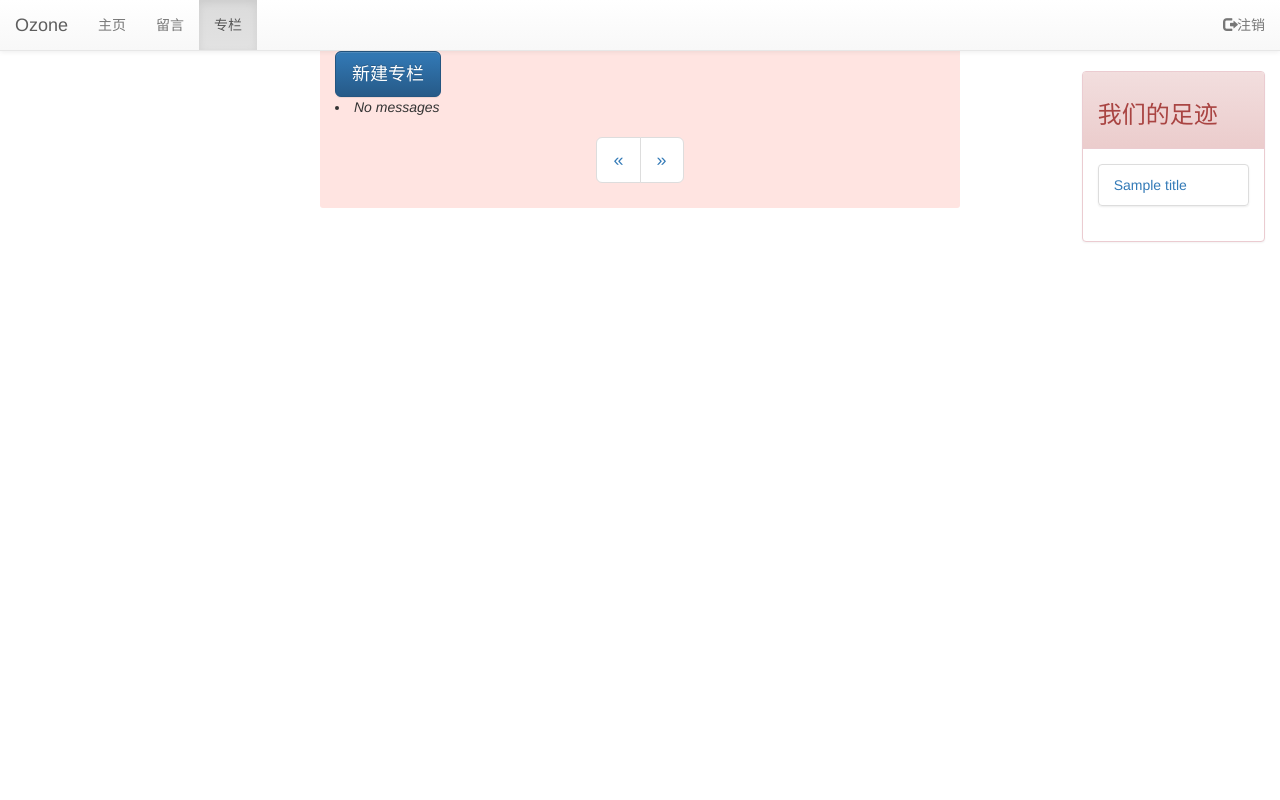
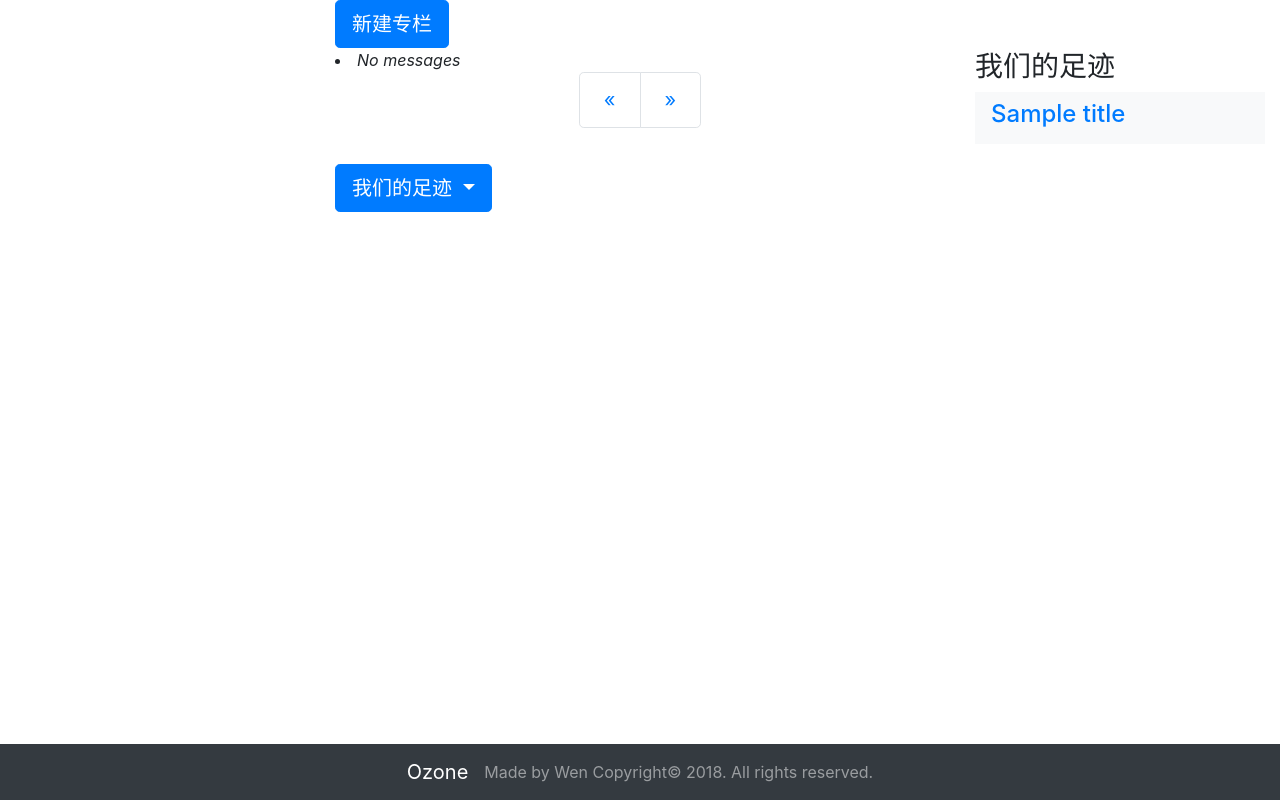
Before and after one commit to wenbo1188/ozone, a Flask app: template ozone/templates/show_essay.html in a window 1280 px wide. Run offline with Flask 2, Linux system fonts and the light colour scheme; the template is opened without the code that fills it: most values are stand-ins (such as "Sample title", 1, 10 or a date in 2020); parts of the project's set-up code (start-up, migrations or seed data) failed here and were passed over; some libraries are stand-ins or nearby versions.

Commit message:
[template-rebuild] Upgrade to bootstrap 4
Signed-off-by: Wen Bo <15026630170@163.com>

```diff
--- a/ozone/templates/base.html
+++ b/ozone/templates/base.html
@@ -7,8 +7,8 @@
 	<meta name="viewport" content="width=device-width, initial-scale=1, shrink-to-fit=no">
 
 	<!-- Bootstrap CSS -->
-	<link rel="stylesheet" href="//maxcdn.bootstrapcdn.com/bootstrap/3.3.6/css/bootstrap.min.css">
-	<link rel="stylesheet" href="//maxcdn.bootstrapcdn.com/bootstrap/3.3.6/css/bootstrap-theme.min.css">
+	<link rel="stylesheet" href="https://cdn.bootcss.com/bootstrap/4.1.0/css/bootstrap.min.css">
+	<!--<link rel="stylesheet" href="//maxcdn.bootstrapcdn.com/bootstrap/3.3.6/css/bootstrap-theme.min.css">-->
 	<link rel="stylesheet" href="{{ url_for('static', filename='AudioPlayer/css/audioplayer.css') }}" />
 	<link rel="shortcut icon" href="{{ url_for('static', filename='favicon.ico') }}">
 </head>
@@ -18,14 +18,39 @@
 	}
 </style>
 
-{% block body %}{% endblock %}
-
+<body>
+	{% if session.logged_in %}
+	<nav class="navbar navbar-expand-md bg-light navbar-light">
+		<a class="navbar-brand" href="#">Ozone</a>
+		<button class="navbar-toggler" type="button" data-toggle="collapse" data-target="#collapsibleNavbar">
+			<span class="navbar-toggler-icon"></span>
+		</button>
+		<div class="collapse navbar-collapse" id="collapsibleNavbar">
+			<ul class="navbar-nav">
+				<li class="nav-item">
+					<a class="nav-link" href="{{ url_for("main.index") }}">主页</a>
+				</li>
+				<li class="nav-item">
+					<a class="nav-link" href="{{ url_for("message.show_message", page=1) }}">留言</a>
+				</li>
+				<li class="nav-item">
+					<a class="nav-link" href="{{ url_for("column.show_essay", title="all", page=1) }}">专栏</a>
+				</li>
+			</ul>
+			<ul class="navbar-nav float-right">
+				<li class="nav-item"><a class="nav-link" href="{{ url_for("main.logout") }}">注销</a></li>
+			</ul>
+		</div>
+	</nav>
+	{% endif %} {% block body %}{% endblock %}
+</body>
 <!-- Optional JavaScript -->
 <!-- jQuery first, then Popper.js, then Bootstrap JS -->
 <script src="{{ url_for('static', filename='tinymce/js/tinymce/tinymce.min.js') }}"></script>
 <script src="{{ url_for('static', filename='js/tinymce_setup.js') }}"></script>
-<script src="http://cdn.static.runoob.com/libs/jquery/2.1.1/jquery.min.js"></script>
-<script src="//maxcdn.bootstrapcdn.com/bootstrap/3.3.6/js/bootstrap.min.js"></script>
+<script src="https://cdn.bootcss.com/jquery/3.2.1/jquery.min.js"></script>
+<script src="https://cdn.bootcss.com/popper.js/1.12.5/umd/popper.min.js"></script>
+<script src="https://cdn.bootcss.com/bootstrap/4.1.0/js/bootstrap.min.js"></script>
 <script src="{{ url_for('static', filename='AudioPlayer/js/jquery.js') }}"></script>
 <script src="{{ url_for('static', filename='AudioPlayer/js/audioplayer.js') }}"></script>
 <script>
@@ -34,4 +59,13 @@
 	});
 </script>
 
+<footer>
+	<nav class="navbar navbar-expand-sm bg-dark navbar-dark fixed-bottom justify-content-center">
+		<a class="navbar-brand" href="{{ url_for("main.index") }}">Ozone</a>
+		<span class="navbar-text">
+			Made by Wen Copyright&copy; 2018. All rights reserved.
+		</span>
+	</nav>
+</footer>
+
 </html>
--- a/ozone/templates/show_essay.html
+++ b/ozone/templates/show_essay.html
@@ -1,32 +1,8 @@
 {% extends "base.html" %}
 {% block body %}
-<nav class="navbar navbar-default navbar-static-top" role="navigation">
-	<div class="container-fluid">
-		<div class="navbar-header">
-			<button type="button" class="navbar-toggle" data-toggle="collapse"
-											   data-target="#example-navbar-collapse">
-				<span class="sr-only">切换导航</span>
-				<span class="icon-bar"></span>
-				<span class="icon-bar"></span>
-				<span class="icon-bar"></span>
-			</button>
-			<a class="navbar-brand" href="#">Ozone</a>
-		</div>
-		<div class="collapse navbar-collapse" id="example-navbar-collapse">
-			<ul class="nav navbar-nav">
-				<li role="presentation"><a href="{{ url_for("main.index") }}">主页</a></li>
-				<li role="presentation"><a href="{{ url_for("message.show_message", page=1) }}">留言</a></li>
-				<li role="presentation" class="active"><a href="{{ url_for("column.show_essay", title="all", page=1) }}">专栏</a></li>
-			</ul>
-			<ul class="nav navbar-nav navbar-right">
-				<li role="presentation"><a href="{{ url_for("main.logout") }}"><span class="glyphicon glyphicon-log-out"></span>注销</a></li>
-			</ul>
-		</div>
-	</div>
-</nav>
 <div class="container-fluid">
 	<div class="row">
-		<div class="col-xs-10 col-xs-offset-1 col-lg-6 col-lg-offset-3" style="background: #FFE4E1;border-bottom-left-radius: 3px;border-bottom-right-radius: 3px;">
+		<div class="col-sm-10 offset-sm-1 col-md-6 offset-md-3" style="border-bottom-left-radius: 3px;border-bottom-right-radius: 3px;">
 			<button class="btn btn-primary btn-lg" data-toggle="modal" data-target="#writeModal">
 				新建专栏
 			</button>
@@ -44,16 +20,20 @@
 							<form action="{{ url_for('column.add_essay') }}" method="post" class="add-essay">
 								<div>
 									<div class="input-group">
-										<span class="input-group-addon">话题</span>
+										<div class="input-group-prepend">
+											<span class="input-group-text">话题</span>
+										</div>
 										<input type="text" id="title" name="title" class="form-control" placeholder="#title">
 									</div>
 									<br>
 									<div class="input-group">
-										<span class="input-group-addon">内容</span>
+										<div class="input-group-prepend">
+											<span class="input-group-text">内容</span>
+										</div>
 										<textarea class="form-control" rows="10" id="content" name="content"></textarea>
 									</div>
 									<br>
-									<div class="pull-right">
+									<div class="float-right">
 										<button type="submit" class="btn btn-primary">提交</button>
 										<button type="button" class="btn btn-danger" data-dismiss="modal">关闭</button>
 									</div>
@@ -67,77 +47,76 @@
 
 			{% for essay in essays %}
 			{% if essay.owner == "汪先森" %}
-			<div class="panel panel-info">
-				<div class="panel-heading">
-					<h1 class="panel-title">
-						{{ essay.title }}
-						<button type="button" class="btn btn-info btn-xs pull-right" data-toggle="collapse" data-target="#{{ essay.collapse_id }}">
-							<span class="glyphicon glyphicon-minus"></span>
-						</button>
-					</h1>
-				</div>
-				<div id="{{ essay.collapse_id }}" class="panel-collapse collapse">
-					<div class="panel-body">
+			<div class="card bg-secondary text-white">
+				<div id="{{ essay.collapse_id }}">
+					<div class="card-body">
+						<h1 class="card-title">{{ essay.title }}</h4>
 						{{ essay.content|safe|my_str_filter }}
 					</div>
 				</div>
-				<div class="panel-footer text-right">
+				<div class="card-footer text-right">
 					{{ essay.timestamp }} by {{ essay.owner }}
 				</div>
 			</div>
 			{% elif essay.owner == "小笨笨" %}
-			<div class="panel panel-danger">
-				<div class="panel-heading">
-					<h1 class="panel-title">
-						{{ essay.title }}
-						<button type="button" class="btn btn-danger btn-xs pull-right" data-toggle="collapse" data-target="#{{ essay.collapse_id }}">
-							<span class="glyphicon glyphicon-minus"></span>
-						</button>
-					</h1>
-				</div>
-				<div id="{{ essay.collapse_id }}" class="panel-collapse collapse">
-					<div class="panel-body">
+			<div class="card bg-light text-dark">
+				<div id="{{ essay.collapse_id }}">
+					<div class="card-body">
+						<h1 class="card-title">{{ essay.title }}</h4>
 						{{ essay.content|safe|my_str_filter }}
 					</div>
 				</div>
-				<div class="panel-footer text-right">
+				<div class="card-footer text-right">
 					{{ essay.timestamp }} by {{ essay.owner }}
 				</div>
 			</div>
 			{% else %}
 			<li><em>No messages</em>
 				{% endif %}
+				<br>
 				{% endfor %}
 
 				<!--pagination-->
-				<div align="center">
+				<div class="d-flex justify-content-center">
 					<ul class="pagination pagination-lg">
-						<li><a href="{{ url_for('column.show_essay', title=current_title, page=current_page-1) }}">&laquo;</a></li>
+						<li class="page-item"><a class="page-link" href="{{ url_for('column.show_essay', title=current_title, page=current_page-1) }}">&laquo;</a></li>
 						{% for page in range(1, total_page + 1) %}
 						{% if current_page == page %}
-						<li class="active"><a href="{{ url_for('column.show_essay', title=current_title, page=page) }}">{{ page }}</a></li>
+						<li class="page-item active"><a class="page-link" href="{{ url_for('column.show_essay', title=current_title, page=page) }}">{{ page }}</a></li>
 						{% else %}
-						<li><a href="{{ url_for('column.show_essay', title=current_title, page=page) }}">{{ page }}</a></li>
+						<li class="page-item"><a class="page-link" href="{{ url_for('column.show_essay', title=current_title, page=page) }}">{{ page }}</a></li>
 						{% endif %}
 						{% endfor %}
-						<li><a href="{{ url_for('column.show_essay', title=current_title, page=current_page+1) }}">&raquo;</a></li>
+						<li class="page-item"><a class="page-link" href="{{ url_for('column.show_essay', title=current_title, page=current_page+1) }}">&raquo;</a></li>
 					</ul>
 				</div>
 		</div>
-		<div class="col-xs-10 col-xs-offset-1 col-lg-2" style="margin-top: 20px;">
-			<div class="panel panel-danger">
-				<div class="panel-heading">
-					<h3>我们的足迹</h3>
+		<div class="col-sm-auto col-md-3" style="margin-top: 50px;">
+			<h3>我们的足迹</h3>
+			<nav class="bg-light sidebar">
+				<div class="sidebar-sticky">
+					<ul class="nav flex-column">
+					{% for t in titles %}
+					<li class="nav-item"><a class="nav-link" href="{{ url_for('column.show_essay', title=t, page=1) }}"><h4>{{ t }}</h4></a></li>
+					{% endfor %}
+					</ul>
 				</div>
-				<div class="panel-body">
-					<div class="list-group">
-						{% for t in titles %}
-						<li class="list-group-item"><a href="{{ url_for('column.show_essay', title=t, page=1) }}">{{ t }}</a></li>
-						{% endfor %}
-					</div>
+			</nav>
+		</div>
+		<div class="col-sm-10 offset-sm-1 col-md-6 offset-md-3" style="margin-top: 20px;">
+			<div class="dropdown">
+				<button type="button" class="btn btn-primary btn-lg dropdown-toggle" data-toggle="dropdown">
+					我们的足迹
+				</button>
+				<div class="dropdown-menu">
+					{% for t in titles %}
+					<a class="dropdown-item" href="{{ url_for('column.show_essay', title=t, page=1) }}">{{ t }}</a>
+					{% endfor %}
 				</div>
 			</div>
 		</div>
+		<br>
+		<br>
 	</div>
 </div>
 {% endblock %}
```
Also changed, not shown: ozone/templates/index.html (+20 -45 lines), ozone/templates/login.html (+4 -4 lines), ozone/templates/show_message.html (+32 -47 lines).
